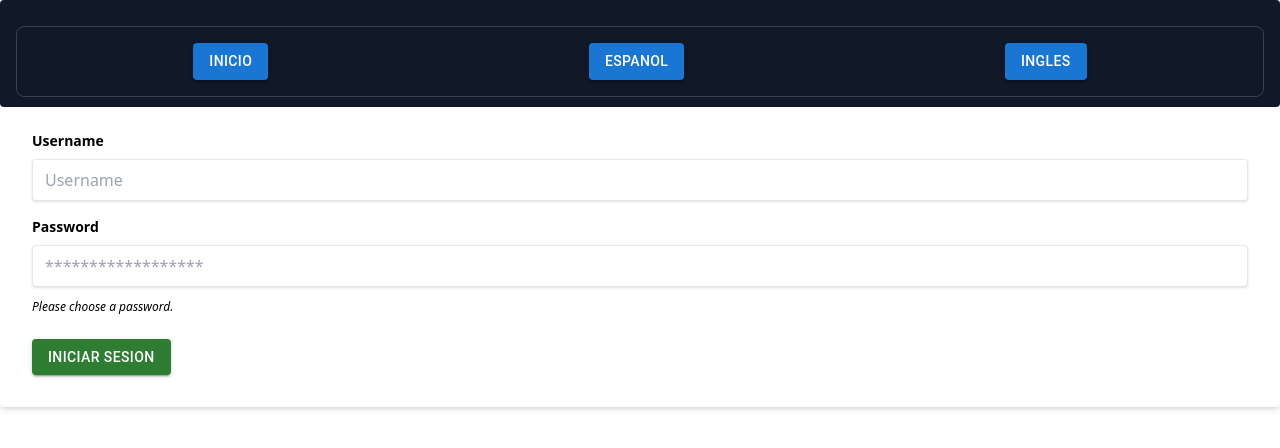
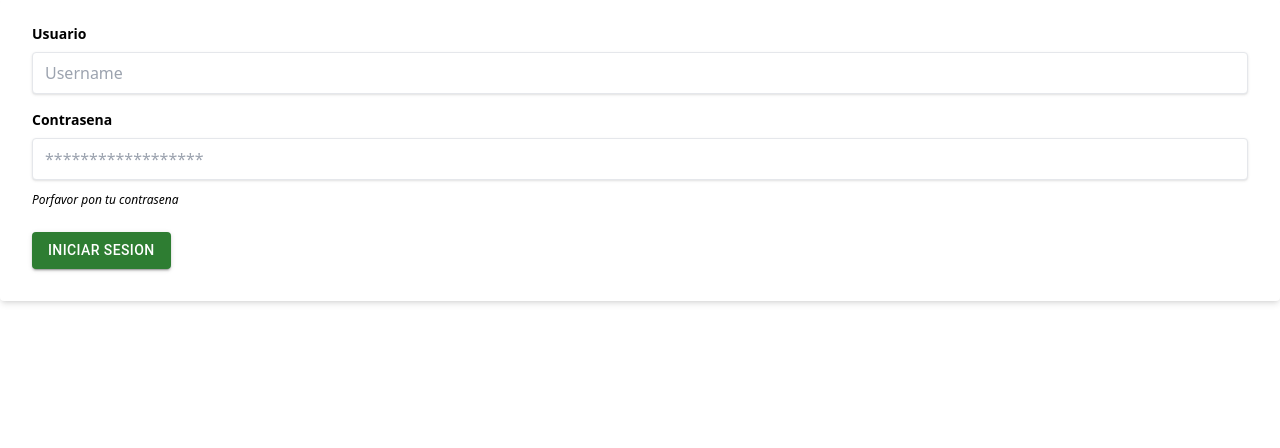
Before and after one commit to Angel69gg/CV-Generator-FE, a React (Vite) app: page / in a window 1280 px wide. Shown: the top 448 px of the page. Built offline with nearby package versions, Linux system fonts and the light colour scheme.

Commit message:
fix: Fixed problem with the navbar that appeared on login

```diff
--- a/src/App.jsx
+++ b/src/App.jsx
@@ -8,7 +8,6 @@ import { Imagen } from "./components/Imagen"
 function App() {
   return (
     <div>
-      <Navbar />
       <Routes>
         <Route path="*" element={<Login/>} />
         <Route path="/curriculum" element={<Formulario />} />
--- a/src/Pages/Login.jsx
+++ b/src/Pages/Login.jsx
@@ -1,8 +1,11 @@
 import React from 'react'
 import Button from '@mui/material/Button';
 import { useNavigate } from 'react-router-dom'
+import { useTranslation } from 'react-i18next'
+
 
 export default function Login() {
+    const [t, i18n] = useTranslation("global")
     const navigate = useNavigate()
     function authenticate(){
         //get input values
@@ -23,22 +26,22 @@ export default function Login() {
             <div className="bg-white shadow-md rounded px-8 pt-6 pb-8 mb-4 flex flex-col">
                 <div className="mb-4">
                     <label className="block text-grey-darker text-sm font-bold mb-2" htmlFor="username">
-                        Username
+                    {t("login.usuario")}
                     </label>
                     <input className="shadow appearance-none border rounded w-full py-2 px-3 text-grey-darker" id="username" type="text" placeholder="Username">
                     </input>
                 </div>
                 <div className="mb-6">
                     <label className="block text-grey-darker text-sm font-bold mb-2" htmlFor="password">
-                        Password
+                    {t("login.contrasena")}
                     </label>
                     <input className="shadow appearance-none border border-red rounded w-full py-2 px-3 text-grey-darker mb-3" id="password" type="password" placeholder="******************">
                     </input>
-                    <p className="text-red text-xs italic">Please choose a password.</p>
+                    <p className="text-red text-xs italic">{t("login.letrero")}</p>
                 </div>
                 <div className="flex items-center justify-between">
                     <Button variant="contained" color="success" type="submit" onClick={authenticate}>
-                        Iniciar Sesion
+                    {t("login.iniciar")}
                     </Button>
                 </div>
             </div>
--- a/src/components/Formulario.jsx
+++ b/src/components/Formulario.jsx
@@ -17,6 +17,7 @@ import { useState } from 'react';
 import { Imagen } from './Imagen'
 import { ToastContainer, toast } from 'material-react-toastify';
 import 'material-react-toastify/dist/ReactToastify.css';
+import { Navbar } from "./Navbar";
 
 import { addCV } from '../services/cv';
 
@@ -88,7 +89,8 @@ export const Formulario = () => {
     }
 
     return (
-        <div className='border border-black m-10'>
+        <div className='border border-black'>
+            <Navbar />
             <form onSubmit={handleSubmit}>
                 <h2 className='text-xl text-center p-2'>{t("titulos.datosPerfil")} </h2>
 
```
